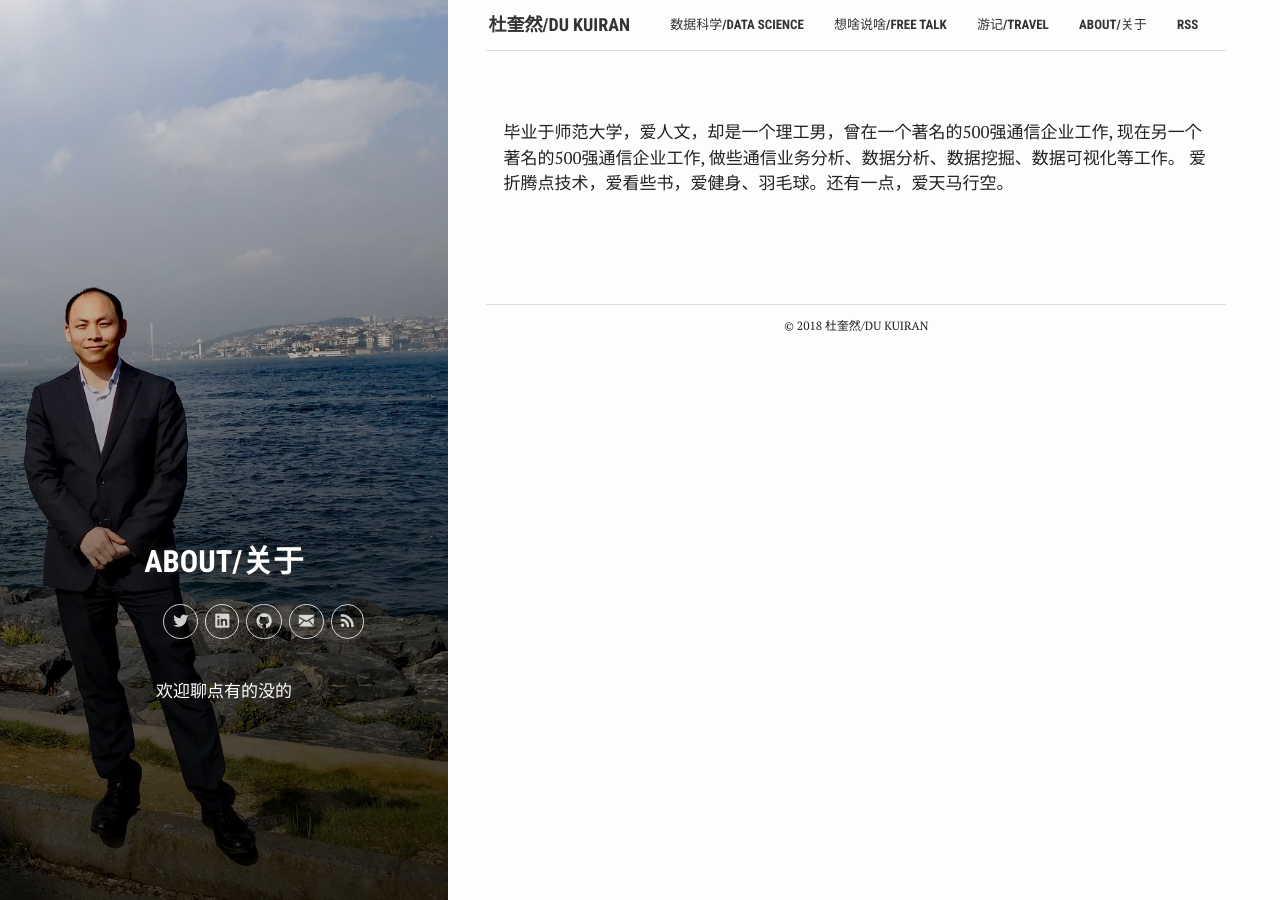
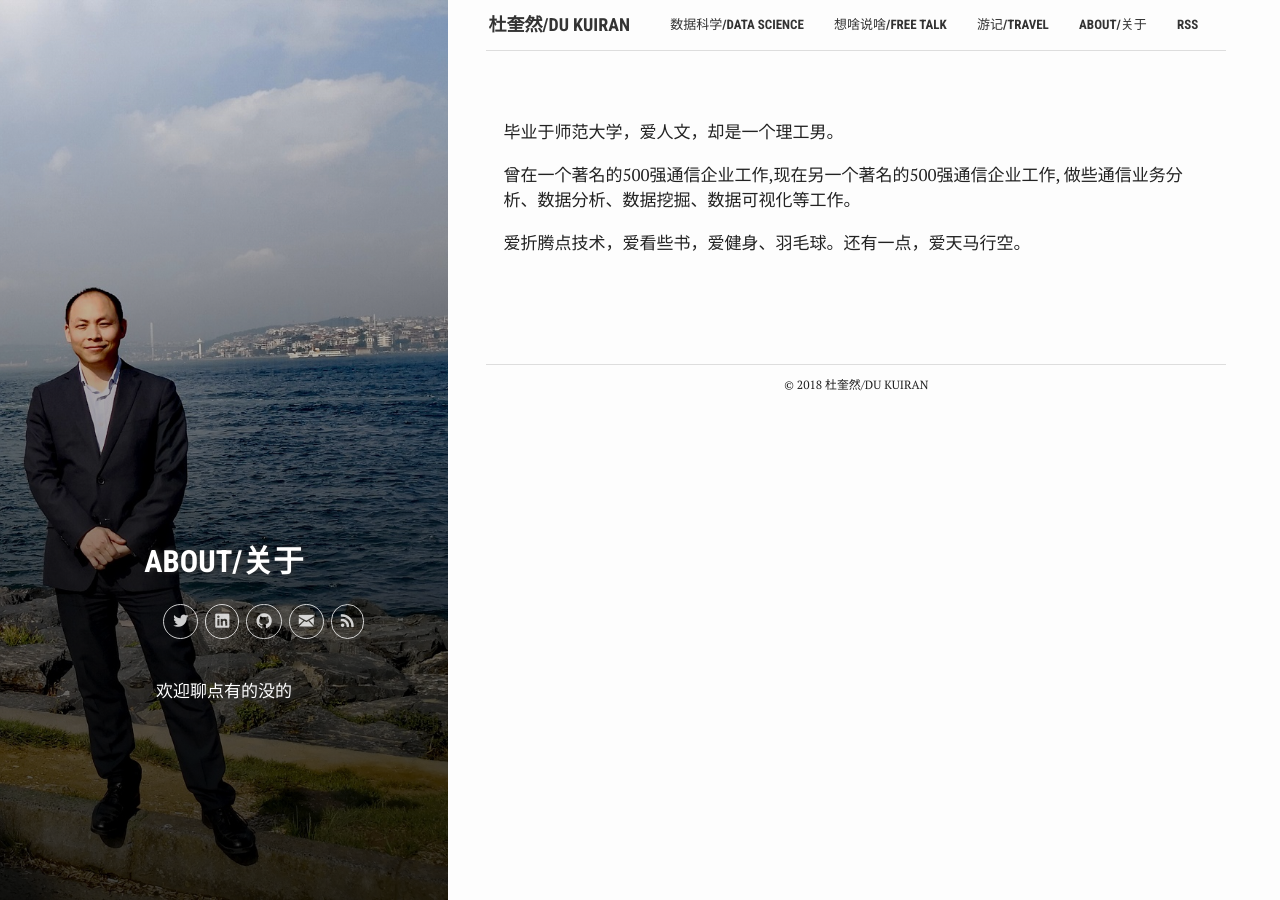
Before and after one commit to dukuiran/dukuiran.github.io, a Jekyll site: the page built from xbout.md, in a window 1280 px wide. Built offline with Jekyll 4.4.1, drawn with Linux system fonts in a browser that asks for light colours.

```diff
--- a/xbout.md
+++ b/xbout.md
@@ -8,6 +8,8 @@ summary: "欢迎聊点有的没的"
 active: about
 ---
 
-毕业于师范大学，爱人文，却是一个理工男，曾在一个著名的500强通信企业工作,
-现在另一个著名的500强通信企业工作, 做些通信业务分析、数据分析、数据挖掘、数据可视化等工作。
+毕业于师范大学，爱人文，却是一个理工男。
+
+曾在一个著名的500强通信企业工作,现在另一个著名的500强通信企业工作, 做些通信业务分析、数据分析、数据挖掘、数据可视化等工作。
+
 爱折腾点技术，爱看些书，爱健身、羽毛球。还有一点，爱天马行空。
```
